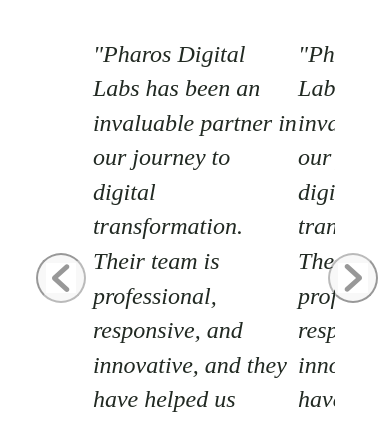
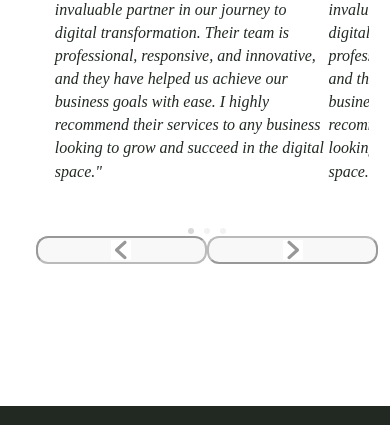
Before and after one commit to 777hanh/pdl-site, a website: page pages/home.html in a window 390 px wide. Shown: the part 3854-4279 px from the top of the page. Drawn offline with nearby package versions, Linux system fonts and the light colour scheme; a web font is replaced by a local one.

Commit message:
feat: add responsive for Testinmonials section

```diff
--- a/assets/js/main.js
+++ b/assets/js/main.js
@@ -128,6 +128,8 @@
 
 // Slider
 function initSlider() {
+    let isMove = false;
+
     // Lấy danh sách các item trong carousel
     const carouselItems = document.querySelectorAll('.testimonials__slide');
     const paginationItems = document.querySelectorAll('.pagination__item');
@@ -135,6 +137,9 @@
 
     // Xác định hành động khi nhấn nút next
     document.querySelector('.testimonials__slide-btn-next').addEventListener('click', () => {
+        if (isMove) return;
+        isMove = true;
+
         // Tìm item hiện tại có class 'active'
         let currentItem = document.querySelector('.testimonials__slide.active');
         if (!currentItem) {
@@ -166,6 +171,8 @@
             },
             { once: true },
         );
+
+        isMove = false;
     });
 
     const reflow = (element) => {
@@ -173,6 +180,9 @@
     };
 
     document.querySelector('.testimonials__slide-btn-prev').addEventListener('click', () => {
+        if (isMove) return;
+
+        isMove = true;
         // Tìm item hiện tại có class 'active'
         let currentItem = document.querySelector('.testimonials__slide.active');
         if (!currentItem) {
@@ -204,14 +214,24 @@
             },
             { once: true },
         );
+
+        isMove = false;
     });
 
     // loop
+    let timer = '';
     loopCarousel();
+
     function loopCarousel() {
-        setInterval(() => {
+        if (isMove) return;
+        isMove = true;
+        clearInterval(timer);
+        timer = setInterval(() => {
             document.querySelector('.testimonials__slide-btn-next').click();
         }, 5000);
+        isMove = false;
     }
 }
+
 window.addEventListener('template-loaded', initSlider);
+window.addEventListener('resize', initSlider);
--- a/pages/home.html
+++ b/pages/home.html
@@ -515,26 +515,6 @@
                     <!-- Testimonials -->
                     <section class="testimonials">
                         <div class="testimonials__inner">
-                            <div class="testimonials__cta">
-                                <button
-                                    type="button"
-                                    class="testimonials__btn testimonials__btn--reverse testimonials__slide-btn-prev"
-                                >
-                                    <img
-                                        class="testimonials__btn-icon"
-                                        src="../assets/icons/chevron-right.svg"
-                                        alt=""
-                                    />
-                                </button>
-                                <button type="button" class="testimonials__btn testimonials__slide-btn-next">
-                                    <img
-                                        class="testimonials__btn-icon"
-                                        src="../assets/icons/chevron-right.svg"
-                                        alt=""
-                                    />
-                                </button>
-                            </div>
-
                             <!-- Slider -->
                             <div class="testimonials__slider js-slider">
                                 <!-- Slide 1 -->
@@ -652,6 +632,26 @@
                                 <div class="pagination__item active"></div>
                                 <div class="pagination__item"></div>
                                 <div class="pagination__item"></div>
+                            </div>
+
+                            <div class="testimonials__cta">
+                                <button
+                                    type="button"
+                                    class="testimonials__btn testimonials__btn--reverse testimonials__slide-btn-prev"
+                                >
+                                    <img
+                                        class="testimonials__btn-icon"
+                                        src="../assets/icons/chevron-right.svg"
+                                        alt=""
+                                    />
+                                </button>
+                                <button type="button" class="testimonials__btn testimonials__slide-btn-next">
+                                    <img
+                                        class="testimonials__btn-icon"
+                                        src="../assets/icons/chevron-right.svg"
+                                        alt=""
+                                    />
+                                </button>
                             </div>
                         </div>
                     </section>
--- a/scss/components/_testimonial.scss
+++ b/scss/components/_testimonial.scss
@@ -1,3 +1,5 @@
+@use '../abstracts';
+
 .testimonials {
     margin-inline: 24px;
     padding: 140px 0;
@@ -17,15 +19,35 @@
         width: 100%;
         height: 100%;
         z-index: 1;
+
+        @include abstracts.screen(sm) {
+            position: relative;
+            width: auto;
+            height: 32px;
+            justify-content: space-evenly;
+        }
     }
 
     &__btn {
+        display: flex;
+        justify-content: center;
+        align-items: center;
         align-self: center;
-        width: 50px;
-        height: 50px;
+        width: 36px;
+        height: 36px;
         cursor: pointer;
         border-radius: 50%;
         opacity: 0.4;
+
+        @include abstracts.screen(md) {
+            height: 28px;
+            width: 28px;
+        }
+
+        @include abstracts.screen(sm) {
+            border-radius: 12px;
+            flex: 1;
+        }
 
         &--reverse {
             transform: rotate(180deg);
@@ -33,6 +55,17 @@
 
         &:hover {
             opacity: 1;
+        }
+    }
+
+    &__btn-icon {
+        width: 100%;
+        height: 100%;
+        object-fit: cover;
+
+        @include abstracts.screen(sm) {
+            width: unset;
+            height: 20px;
         }
     }
 
@@ -46,6 +79,10 @@
 
         overflow: hidden;
         z-index: 1;
+
+        @include abstracts.screen(lg) {
+            width: 80%;
+        }
     }
 
     &__slide {
@@ -79,15 +116,34 @@
         justify-content: center;
         align-items: center;
         gap: 70px;
+
+        @include abstracts.screen(lg) {
+            gap: 40px;
+        }
+        @include abstracts.screen(sm) {
+            gap: 20px;
+        }
+        @include abstracts.screen(xs) {
+            gap: 10px;
+        }
     }
 
     &__avatar {
-        width: 85px;
-        height: 85px;
+        --width: 85px;
+
+        width: var(--width);
+        height: var(--width);
         border-radius: 50%;
         display: flex;
         justify-content: center;
         align-items: center;
+
+        @include abstracts.screen(lg) {
+            --width: 56px;
+        }
+        @include abstracts.screen(sm) {
+            --width: 42px;
+        }
     }
 
     &__img {
@@ -102,6 +158,10 @@
         flex-direction: column;
         align-items: center;
         gap: 20px;
+
+        @include abstracts.screen(sm) {
+            gap: 16px;
+        }
     }
 
     &__name {
@@ -110,10 +170,26 @@
         font-weight: 400;
         line-height: 144.455%;
         text-transform: uppercase;
+
+        @include abstracts.screen(md) {
+            font-size: 1.8rem;
+        }
+
+        @include abstracts.screen(sm) {
+            font-size: 1.6rem;
+        }
     }
 
     &__brand {
         width: 160px;
+
+        @include abstracts.screen(md) {
+            width: 125px;
+        }
+
+        @include abstracts.screen(sm) {
+            width: 85px;
+        }
     }
 
     &__job {
@@ -122,10 +198,26 @@
         line-height: 150%;
         letter-spacing: 0.2rem;
         text-transform: capitalize;
+
+        @include abstracts.screen(md) {
+            font-size: 1.4rem;
+        }
+
+        @include abstracts.screen(sm) {
+            font-size: 1.2rem;
+        }
     }
 
     &__content {
         margin-top: 40px;
+
+        @include abstracts.screen(md) {
+            margin-top: 25px;
+        }
+
+        @include abstracts.screen(xs) {
+            margin-top: 16px;
+        }
     }
 
     &__desc {
@@ -133,6 +225,14 @@
         font-size: 2.4rem;
         font-style: italic;
         line-height: 144.455%;
+
+        @include abstracts.screen(md) {
+            font-size: 1.8rem;
+        }
+
+        @include abstracts.screen(xs) {
+            font-size: 1.6rem;
+        }
     }
 }
 
@@ -152,6 +252,16 @@
         background-color: #f2f2f2;
         // cursor: pointer;
         transition: background-color 0.2s linear;
+
+        @include abstracts.screen(md) {
+            width: 8px;
+            height: 8px;
+        }
+
+        @include abstracts.screen(xs) {
+            width: 6px;
+            height: 6px;
+        }
     }
 
     &__item.active {
```
Also changed, not shown: assets/css/main.css.
